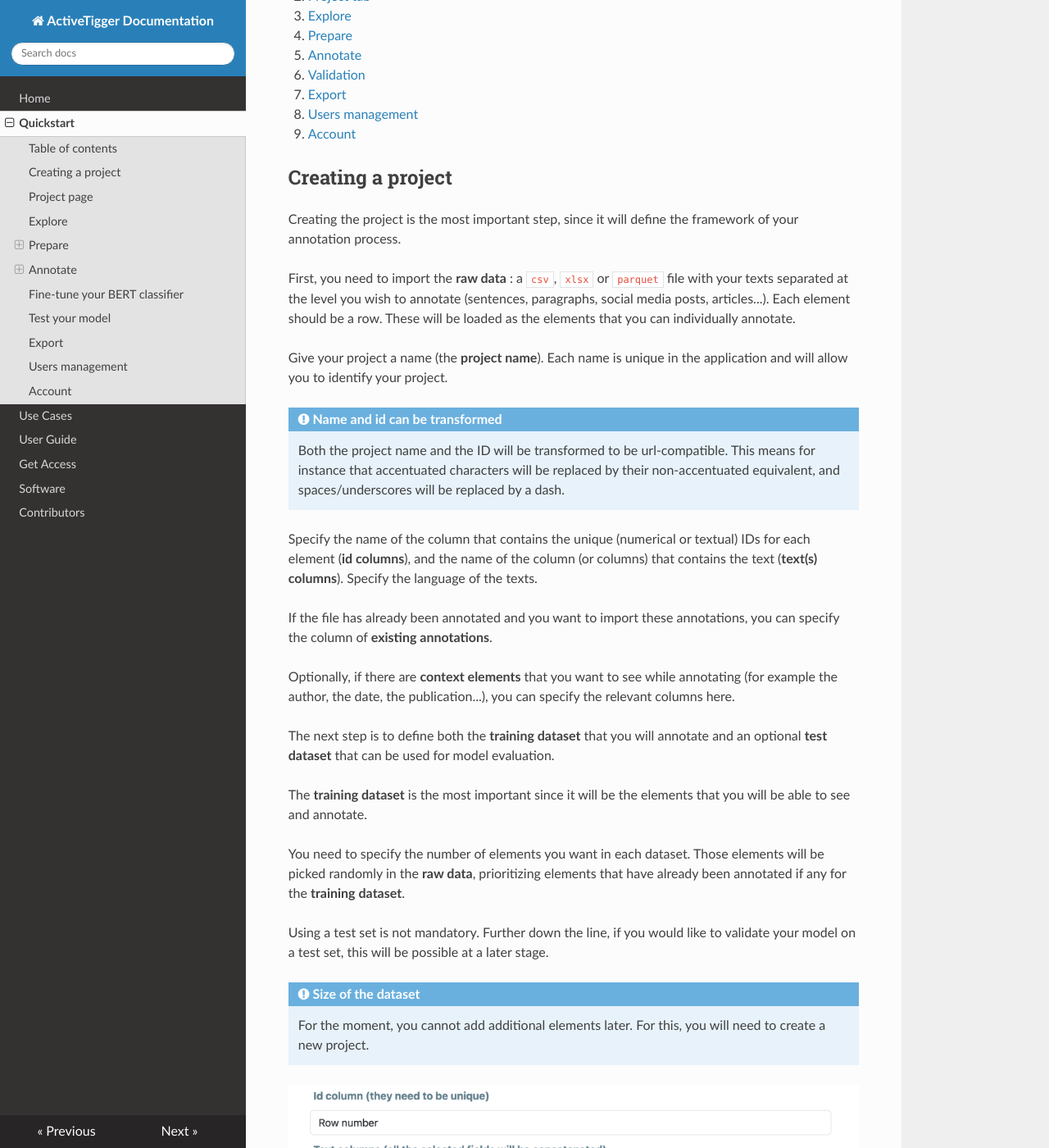
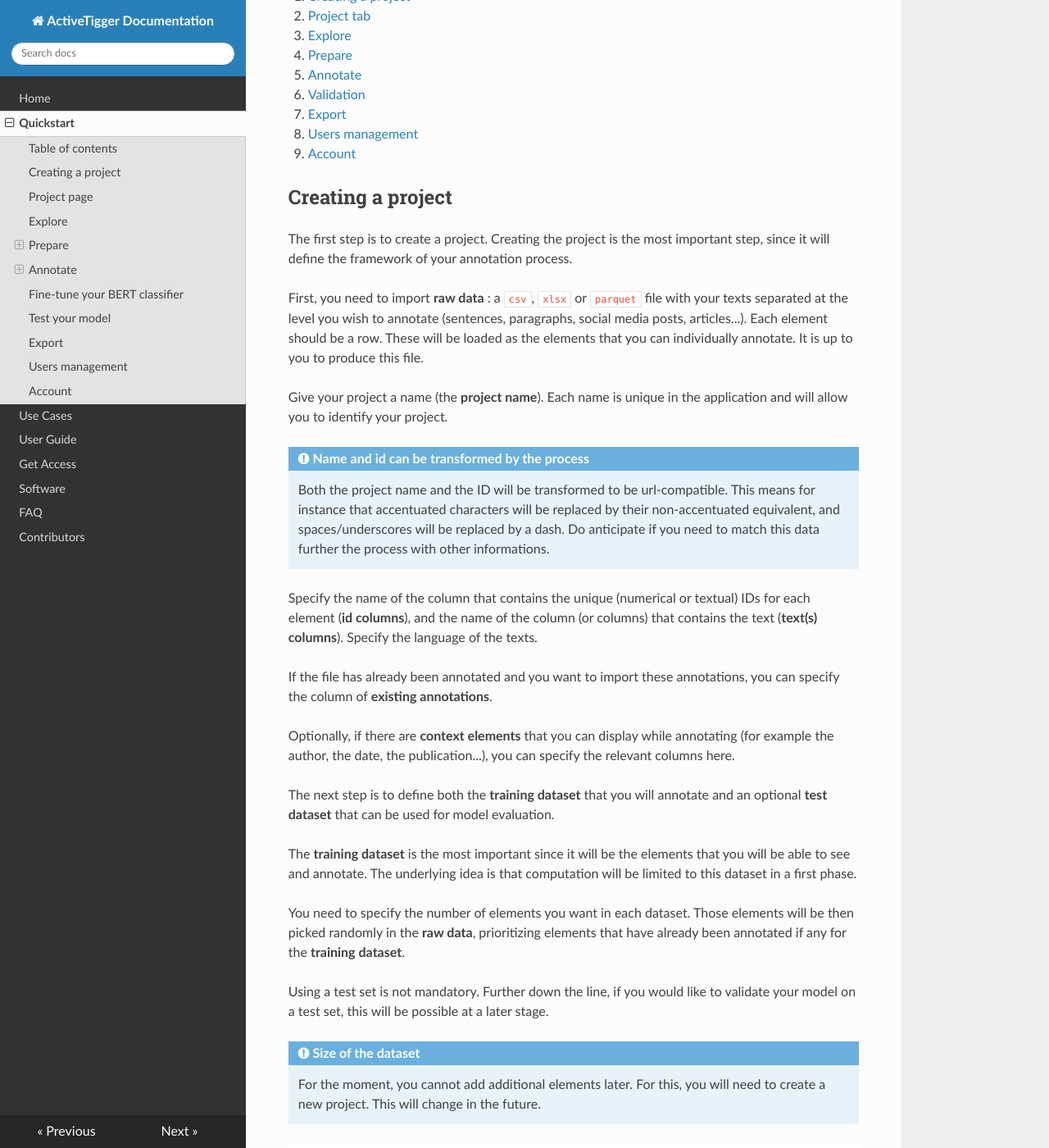
Before and after one commit to emilienschultz/activetigger, an MkDocs documentation site: the page built from docs/quickstart.md, in a window 1280 px wide and 1400 px high, scrolled down 669 px. Shown: the whole window at 82% size. Built offline with MkDocs 1.6.1, drawn with Linux system fonts in a browser that asks for light colours; nearby versions of some CDN libraries; some of the changed text lies outside the part shown.

Commit message:
add to doc

```diff
--- a/docs/quickstart.md
+++ b/docs/quickstart.md
@@ -1,16 +1,17 @@
 # ActiveTigger Quickstart
 
-This is how to get started with your annotation project with ActiveTigger. It will be useful if you want to:
+This is how to get started with your annotation project with ActiveTigger.
+
+ActiveTigger is a tool that will be useful if you want to:
 
 - Quickly annotate a text-based dataset in a dedicated collaborative interface
 - Train a model on a small set of annotated data to extend it on a larger corpus
-
 
 This guide explains the basics of all functionalities, but you do not have to use all of them for your project. For example, if you only want to use ActiveTigger for manual annotation, focus on the sections detailing how to set up and export your project data.
 
 !!! warning "ActiveTigger is in beta"
 
-    ActiveTigger is still in beta, and we are working on improving it. If you encounter any issues, please let us know on [Github issues](https://github.com/emilienschultz/activetigger/issues)
+    ActiveTigger is still in its beta version, and we are working on improving it. If you encounter any issues (or you have suggestions), please let us know on [Github issues](https://github.com/emilienschultz/activetigger/issues)
 
 _Note: ActiveTigger currently only works for multiclass/multilabel annotation, not span annotation._
 
@@ -28,33 +29,33 @@
 
 ## Creating a project
 
-Creating the project is the most important step, since it will define the framework of your annotation process.
+The first step is to create a project. Creating the project is the most important step, since it will define the framework of your annotation process.
 
-First, you need to import the **raw data** : a `csv`, `xlsx` or `parquet` file with your texts separated at the level you wish to annotate (sentences, paragraphs, social media posts, articles...). Each element should be a row. These will be loaded as the elements that you can individually annotate.
+First, you need to import **raw data** : a `csv`, `xlsx` or `parquet` file with your texts separated at the level you wish to annotate (sentences, paragraphs, social media posts, articles...). Each element should be a row. These will be loaded as the elements that you can individually annotate. It is up to you to produce this file.
 
 Give your project a name (the **project name**). Each name is unique in the application and will allow you to identify your project.
 
-!!! info "Name and id can be transformed"
+!!! info "Name and id can be transformed by the process"
 
-    Both the project name and the ID will be transformed to be url-compatible. This means for instance that accentuated characters will be replaced by their non-accentuated equivalent, and spaces/underscores will be replaced by a dash.
+    Both the project name and the ID will be transformed to be url-compatible. This means for instance that accentuated characters will be replaced by their non-accentuated equivalent, and spaces/underscores will be replaced by a dash. Do anticipate if you need to match this data further the process with other informations.
 
 Specify the name of the column that contains the unique (numerical or textual) IDs for each element (**id columns**), and the name of the column (or columns) that contains the text (**text(s) columns**). Specify the language of the texts.
 
 If the file has already been annotated and you want to import these annotations, you can specify the column of **existing annotations**.
 
-Optionally, if there are **context elements** that you want to see while annotating (for example the author, the date, the publication...), you can specify the relevant columns here.
+Optionally, if there are **context elements** that you can display while annotating (for example the author, the date, the publication...), you can specify the relevant columns here.
 
 The next step is to define both the **training dataset** that you will annotate and an optional **test dataset** that can be used for model evaluation.
 
-The **training dataset** is the most important since it will be the elements that you will be able to see and annotate.
+The **training dataset** is the most important since it will be the elements that you will be able to see and annotate. The underlying idea is that computation will be limited to this dataset in a first phase.
 
-You need to specify the number of elements you want in each dataset. Those elements will be picked randomly in the **raw data**, prioritizing elements that have already been annotated if any for the **training dataset**.
+You need to specify the number of elements you want in each dataset. Those elements will be then picked randomly in the **raw data**, prioritizing elements that have already been annotated if any for the **training dataset**.
 
 Using a test set is not mandatory. Further down the line, if you would like to validate your model on a test set, this will be possible at a later stage.
 
 !!! info "Size of the dataset"
 
-    For the moment, you cannot add additional elements later. For  this, you will need to create a new project.
+    For the moment, you cannot add additional elements later. For  this, you will need to create a new project. This will change in the future.
 
 
 ![Create a project](img/createproject.png)
@@ -63,20 +64,19 @@
 
 !!! info "Visibility"
 
-    By default, a project is only visible to the user who created it. You can add users on a project if you want to work collaboratively.
-
+    By default, a project is only visible to the user who created it (and the administrator of the service). You can add users on a project if you want to work collaboratively.
 
 ## Project page
 
 Click on the name of your project in the left-hand menu to see a summary of your situation.
 
-Every project can have several **coding schemes**. A scheme is a set of specific labels that you can use to annotate the corpus. Each scheme works as a layer of annotation. One is created by default when you create a project.
+Every project can have several **coding schemes**. A scheme is a set of specific labels that you can use to annotate the corpus. Each scheme works as an independant layer of annotation. One is created by default when you create a project.
 
 You can create a new coding scheme or delete an old one in the menu at the top. Creating a new coding scheme means starting from zero, but will not modify previous coding schemes. You can toggle between schemes as you go.
 
 !!! info "Coding schemes"
 
-    There are two different coding schemes : multi-class and multi-label (experimental). Multi-class means one label per element; multi-label means several labels per element. You cannot switch between them, and multi-label are for the moment not completely implemented in the interface.
+    There are two different coding schemes : multi-class and multi-label (experimental). Multi-class means one label per element; multi-label means several labels per element. You cannot switch between them, and multi-label are for the moment not completely implemented in the interface, so we recommand to test if the features you need are available.
 
 You can also see a summary of all your current annotations (per category), a history of all your actions in the project, and a summary of the parameters you set up while creating your project. You can also delete the project in the Parameters tab once you finished with it.
 
@@ -94,7 +94,7 @@
 
 ## Explore
 
-The **Explore tab**  gives you an overview of your data. You can filter to see elements with certain keywords or regex patterns and get an overview of your annotations so far.
+The **Explore tab**  gives you an overview of your data. You can filter to see elements with certain keywords or regex patterns and get an overview of your annotations so far. You can click on elements to switch to annotation.
 
 ![Overview of the Project tab](img/explore.png)
 
@@ -115,15 +115,21 @@
 - If you want to delete a label, pick the relevant label under **Available labels** and then the trash bin. All existing annotations will be deleted.
 - If you want to replace a label, pick the relevant label under **Available labels**, write the label's new name, and click the sign next to **Replace selected label**. All the existing annotations will be converted to the new label.
 
+!!! info "Merging labels"
+
+    If you want to merge 2 labels in one, you just have to rename one with the name of the other.
+
 ### Define features
 
-The **Prepare** tab also lets you define the **features** you want to use for your model. By default, we recommend using the `sbert` feature, which is a pre-trained model that converts your text into a numerical representation. This is a good starting point for most projects.
+The **Prepare** tab also lets you define the **features** you want to use for your model.
 
 Features means that each text element is represented by a numerical vector. This is necessary to train certain models (especially for active learning) or to do projections.
 
+By default, we recommend using the `sbert` feature, which is a pre-trained model that converts your text into a numerical representation. This is a good starting point for most projects.
+
 ### Write your codebook
 
-Under the **Codebook** tab, you can also include written instructions on how to distinguish your categories.
+Under the **Codebook** tab, you can also include written instructions on how to distinguish your categories. It is helpful if you work collaboratively.
 
 ## Annotate
 
@@ -131,7 +137,7 @@
 
 ### Selection mode
 
-In the Annotate section, the interface will pick out an element that you can annotate according to your pre-defined labels. Once you have picked a label, the interface will pick the next element for you following the **selection mode** that is configured.
+In the Annotate section, the interface will pick out an element that you can annotate according to your pre-defined labels. Once you have validated an annotation, the interface will pick the next element for you following the **selection mode** that is configured. The ID of the element is displayed in the URL.
 
 By default, the selection modes "deterministic" and "random" are available:
 
@@ -140,7 +146,7 @@
 
 ![Overview of the Annotation tab](img/randomannotation.png)
 
-Click on **Get element** if you want to apply a new selection mode.
+Click on **Get element** if you want to apply a new selection mode after modifying it.
 
 The selection mode refers both the general rule of getting new elements (e.g. random) and specific rules, such as specified regular expressions (_regex_) patterns. You can search for elements with particular keywords or particular syntax patterns (regex). This could mean fishing out all elements that contain certain symbols, for example. If you are unfamiliar with regex patterns, [this generator](https://regex-generator.olafneumann.org/) can be a useful reference.
 
@@ -152,54 +158,60 @@
 
     You can add a comment to each annotation. This can be useful to explain why you chose a certain label, or to note any particularities about the text.
 
+You can also go back to the previous annotated element.
+
 ### Active learning
+
+**Active learning** is a method to accelerate the process of annotation and to improve dataset for model fine-tuning.
 
 Often, we want to classify imbalanced datasets, i.e. where one category is much less represented in the data than the other. This can mean very lengthy annotation processes, if you go through each element in a random order hoping to stumble upon both of your categories.
 
-**Active learning** is a method to accelerate the process.
-
 Using the already annotated data, ActiveTigger can find the elements that your current model is either _most certain_ or _most uncertain_ that it knows how to predict, given your existing coding scheme and annotations. Here is how to set it up:
 
-First, make sure you have a _feature_ selected under the **Prepare** tab (by default, we recommend sbert).
+First, make sure you have at least a _feature_ created under the **Prepare** tab (by default, we recommend sbert).
 
 ![Training a prediction model](img/featuretab.png)
 
-Second, you need to train a current prediction model based on the annotations you have made so far. You do this at the bottom of the annotation tab. The basic parameters can be used for the first model, to fine-tune later.
+Second, you need to train a current prediction model based on the annotations you have made so far. You do this at the bottom of the annotation tab. The basic parameters can be used for the first model and refined latter.
 
-Once the prediction model is trained, you can now choose the _active_ and _maxprob_ selection modes when picking elements.
+Once the prediction model is trained, you can now choose the _active_ and _maxprob_ selection modes when picking elements. That means you can use the prediction of this model to guide your selection.
 
 ![Overview of the selection modes](img/selectionmode.png)
 
 - **Active** mode means that Active Tigger will pick the elements on which it is most uncertain (where, based on previous annotations, it could be classified either way)
 - **Maxprob** mode means that Active Tigger will pick the elements on which it is most certain (where, based on previous annotations, the model guesses where to categorize it with the highest levels of confidence).
 
-When constructing your training dataset, we recommend starting in random mode in order to create a base of annotations on which to train a prediction model. There is no absolute minimum number. A couple dozen annotations representing both of your labels can serve as a base.
+When constructing your training dataset, we recommend starting in random mode in order to create a base of annotations on which to train a prediction model. There is no absolute minimum number. A couple dozen annotations representing both of your labels can serve as a base. By default, you need to retrain the model at will, but you can also configure it to be retrained every N steps.
 
 If the aim is to train a model, we recommend alternating between active and maxprob mode in order to maximize the number of examples from both of your categories prioritizing on the _uncertain_ elements.
 
 ![Overview of the Annotation tab](img/activeannotation.png)
 
-Above your available labels, the **Prediction** button indicates the model's prediction of a certain label (given previous annotations) and its level of certainty (you can deactivate it in **Display parameters**)
+If displayed (see Display parameters), the **Prediction** button above your available labels indicates the model's prediction of a certain label (given previous annotations) and its level of certainty (you can deactivate it in **Display parameters**)
 
 ## Fine-tune your BERT classifier
 
-Active Tigger allows you to train a BERT classifier model on your annotated data with two goals: extending your annotation on the complete dataset, or retrieving this classifier for other uses.
+Active Tigger allows you to train a BERT classifier model on your annotated data with two goals: extending your annotation on the complete dataset, or retrieving this classifier for other uses. Basically, it is a fine-tuning : the base model pre-trained will be adjusted to your specific data.
 
 This is done on the **Train** tab. Click on **New Model** to train a new model.
 
-Name it and pick which BERT model base you would like to use (note that some are language-specific).
+Name it and pick which BERT model base you would like to use (note that some are language-specific, by default in English use ModernBert and in French CamemBert).
 
 You can adjust the parameters for the model, or leave it at default values.
 
 ![Overview of the model training tab](img/trainmodel.png)
 
-Leave some time for the training process. It can take some time depending on the number of elements. Once the model is available, you can consult it under the **Models** tab.
+Leave some time for the training process (you can follow the progress). Depending the parameters it will consume more or less computational power, especially GPU. It can take some time depending on the number of elements. Once the model is available, you can consult it under the **Models** tab.
+
+!!! warning "GPU load"
+
+    When available, the process will use GPU. Since ressources are limited, overload can happen. Consequently, process can failed if there is no enough memory. You can follow the current state in the left menu of the screen.
 
 ![Overview of the selecting models](img/existingmodels.png)
 
-For the moment, you only have the model. Now, you can decide to apply it on your data, either to see metrics of its performance, or to extend it on the whole dataset.
+For the moment, you only have the model. Now, you can decide to apply it on your data, either on the training dataset to see metrics of its performance, or to extend it on the whole initial dataset.
 
-Choose the name of the model under **Existing models**, click on the **Scores tab**, and click **Predict using train set**. it will use the model on the train dataset (so on the elements you haven't annotated yet).
+Choose the name of the model under **Existing models**, click on the **Scores tab**, and click **Predict using train set**. it will use the model on the training dataset (so on the elements you haven't annotated yet).
 
 Once the prediction is done, you will see a series of scores that allows you to evaluate the model's performance.:
 
@@ -223,11 +235,7 @@
 
 ## Test your model
 
-If you have a test set, you can also apply the model on it. This is useful to see how the model performs on unseen data.
-
-!!! warning "Under development"
-
-        This feature is still under development and might not work as expected - watch this space!
+If you have defined or imported a test set, you can also apply the model on it. This is useful to see how the model performs on unseen data. It is seen as good practice to validate a model on a dedicated test set.
 
 ## Export
 
--- a/frontend/src/components/ProjectTestPage.tsx
+++ b/frontend/src/components/ProjectTestPage.tsx
@@ -134,7 +134,7 @@
                     <div className="alert alert-info m-3">
                       Now you can go back to the annotation panel to annotate the test dataset. Once
                       you have a test dataset, you will be able to compute test statistics (next
-                      tab. Exit test mode to go back to train dataset.)
+                      tab. Exit test mode to go back to training dataset.)
                     </div>
                   )}
                 </Tab>
--- a/mkdocs.yml
+++ b/mkdocs.yml
@@ -6,6 +6,7 @@
   - User Guide: documentation.md
   - Get Access: access.md
   - Software: software.md
+  - FAQ: faq.md
   - Contributors: contributors.md
 markdown_extensions:
   - footnotes
```
Also changed, not shown: docs/faq.md (added, +17 -0 lines).
